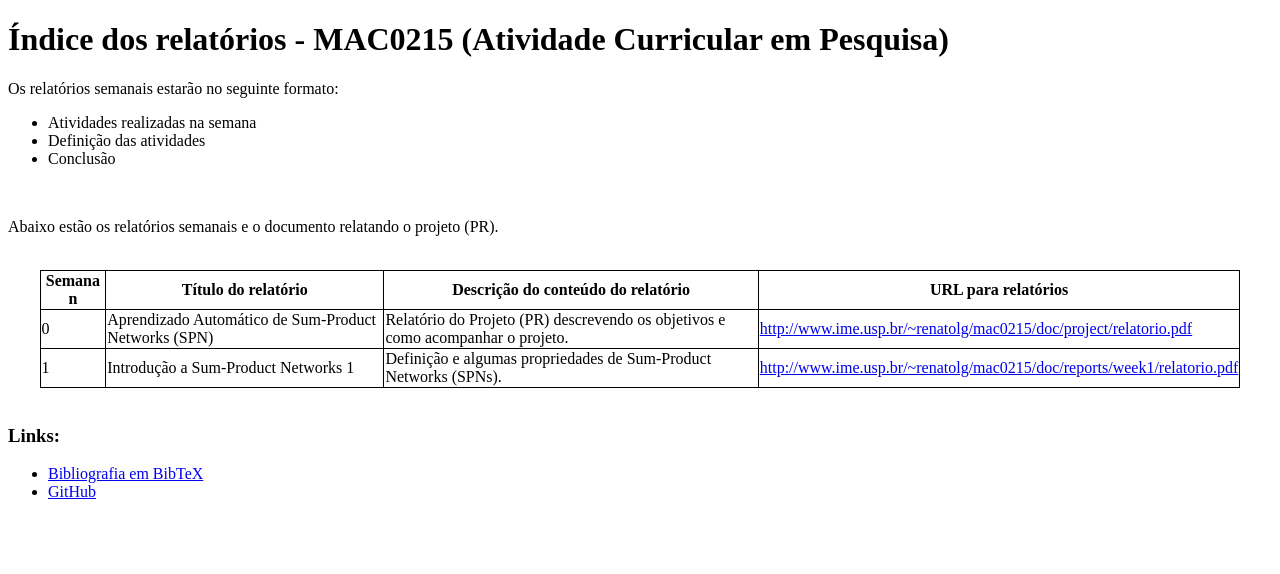
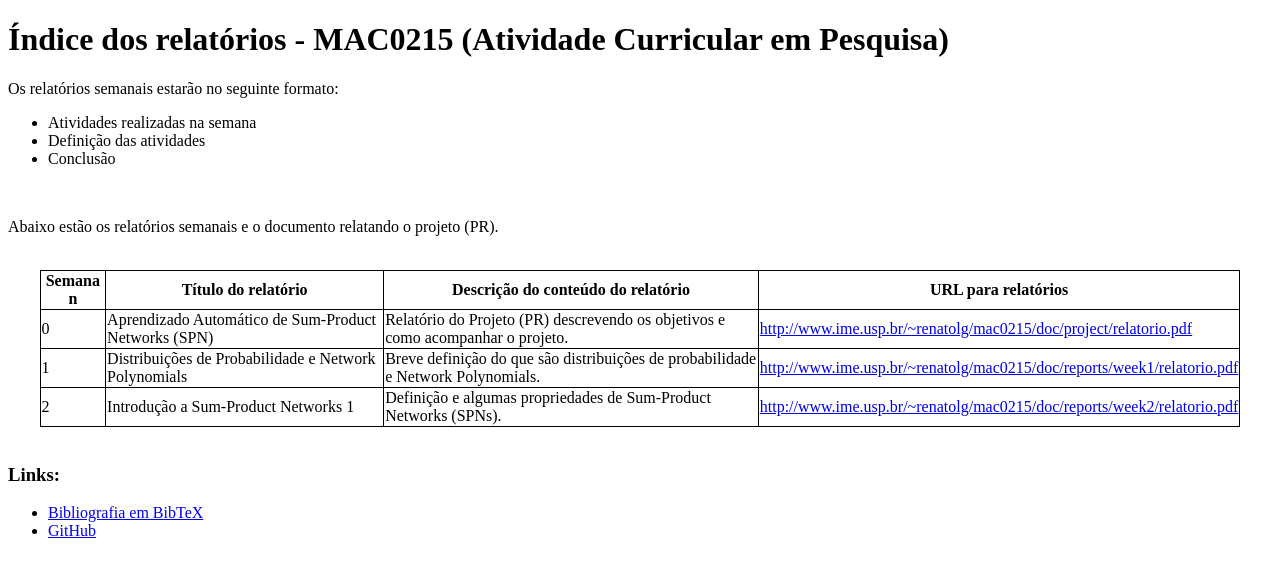
Before and after one commit to RenatoGeh/mac0215, a plain HTML site: page doc/reports/index.html in a window 1280 px wide. Drawn offline with Linux system fonts and the light colour scheme.

Commit message:
Relatório da semana 1.

```diff
--- a/doc/reports/index.html
+++ b/doc/reports/index.html
@@ -39,9 +39,14 @@ table, th, td {
   </tr>
   <tr>
     <td>1</td>
+    <td>Distribuições de Probabilidade e Network Polynomials</td>
+    <td>Breve definição do que são distribuições de probabilidade e Network Polynomials.</td>
+    <td><a href="week1/relatorio.pdf">http://www.ime.usp.br/~renatolg/mac0215/doc/reports/week1/relatorio.pdf</a></td>
+  <tr>
+    <td>2</td>
     <td>Introdução a Sum-Product Networks 1</td>
     <td>Definição e algumas propriedades de Sum-Product Networks (SPNs).</td>
-    <td><a href="../week1/relatorio.pdf">http://www.ime.usp.br/~renatolg/mac0215/doc/reports/week1/relatorio.pdf</a></td>
+    <td><a href="week2/relatorio.pdf">http://www.ime.usp.br/~renatolg/mac0215/doc/reports/week2/relatorio.pdf</a></td>
   </tr>
 </table>
 
```
Also changed, not shown: 6 other files.
